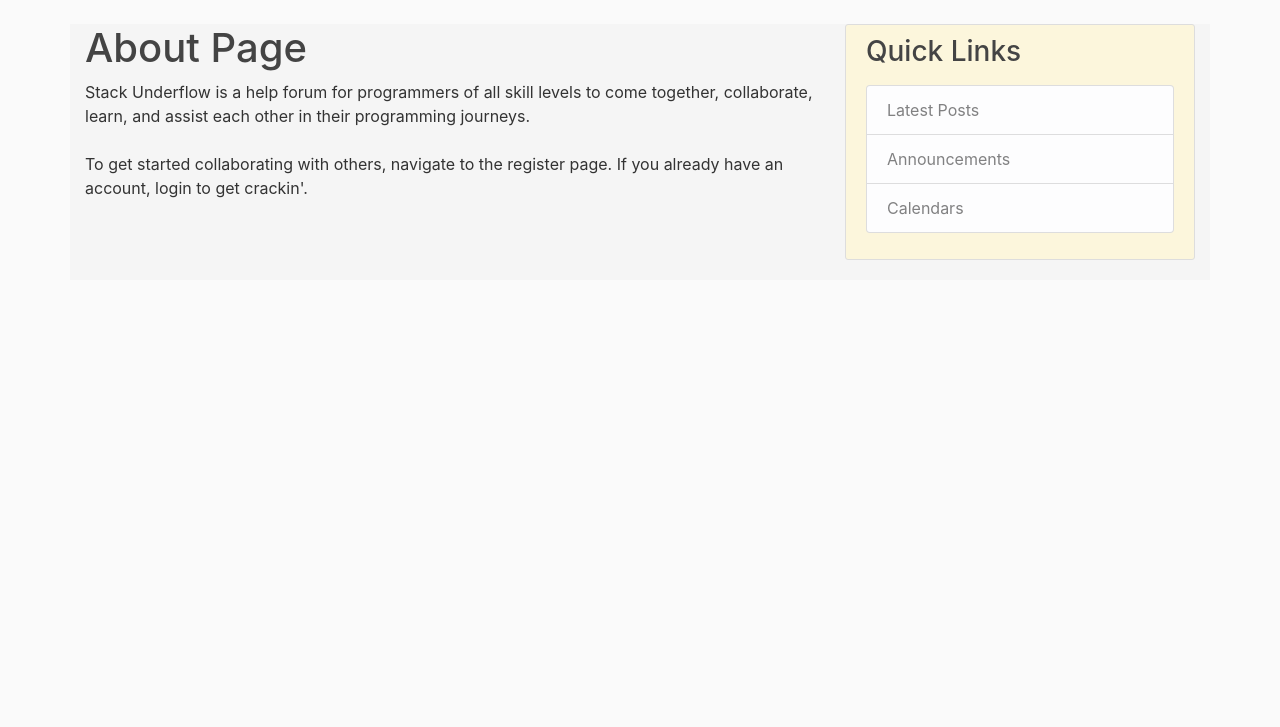
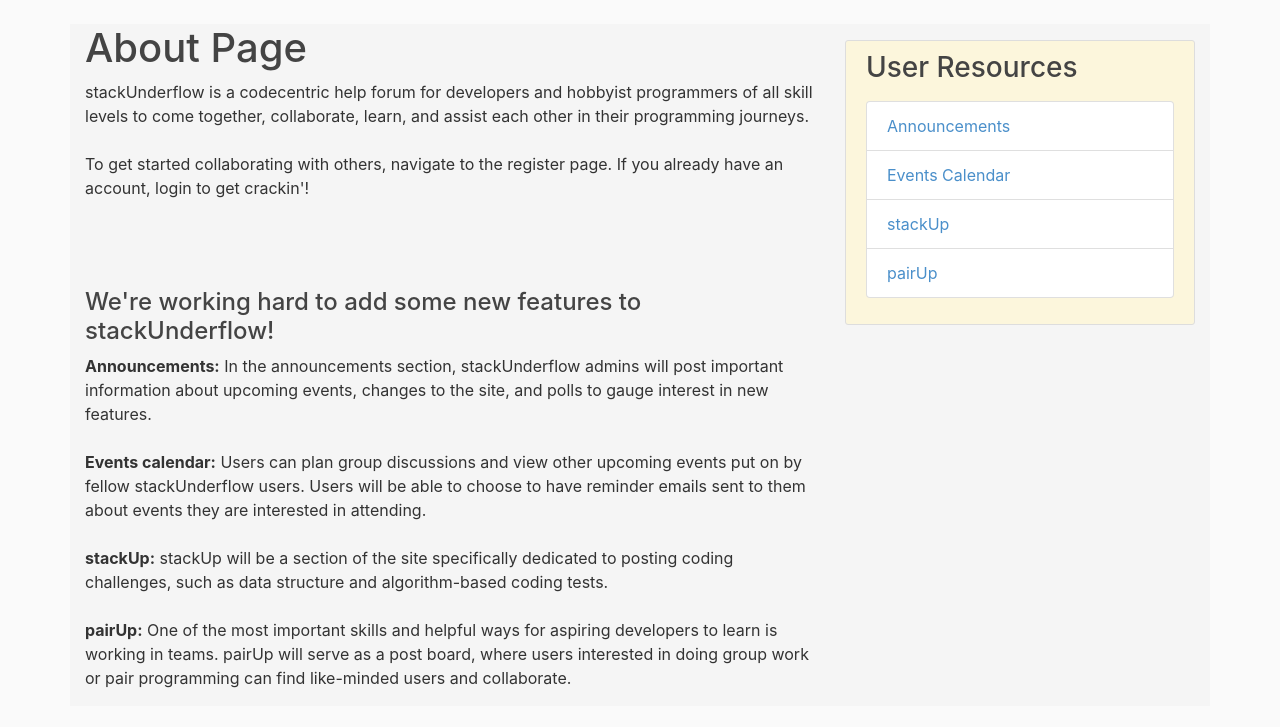
Before and after one commit to bcbecker/Stack-Underflow, a Flask app: page /about in a window 1280 px wide. Shown: the part 56-783 px from the top of the page. Run offline with Flask 2, Linux system fonts and the light colour scheme; the visitor is signed in with stand-in values (Sample User, id 1); some libraries are stand-ins or nearby versions.

Commit message:
Front end formatting, feature planning
Played with small front end changes, planning out additional features

```diff
--- a/stack_underflow/errors/__init__.py
+++ b/stack_underflow/errors/__init__.py
@@ -0,0 +1 @@
+# For packaging
--- a/stack_underflow/main/routes.py
+++ b/stack_underflow/main/routes.py
@@ -9,7 +9,6 @@ main = Blueprint('main', __name__)
 def home():
     page = request.args.get('page', 1, type=int)
     posts = Post.query.order_by(Post.date_posted.desc()).paginate(page=page, per_page=5)
-    # replies = Reply.query.order_by(Reply.date_posted)
     return render_template('index.html', posts=posts)
 
 
--- a/stack_underflow/posts/routes.py
+++ b/stack_underflow/posts/routes.py
@@ -28,7 +28,7 @@ def post(post_id):
     post = Post.query.get_or_404(post_id)
     return render_template('post.html', title=post.title, form=form, post=post)
 
-# Add reply route
+
 @posts.route("/post/<int:post_id>/reply", methods=['GET', 'POST'])
 @login_required
 def new_reply(post_id):
--- a/stack_underflow/static/main.css
+++ b/stack_underflow/static/main.css
@@ -29,7 +29,15 @@ h1, h2, h3, h4, h5, h6 {
   padding: 10px 20px;
   border: 1px solid #dddddd;
   border-radius: 3px;
-  margin-bottom: 20px;
+  margin-bottom: 25px;
+}
+
+.reply-section {
+  background:rgb(212, 212, 212);
+  padding: 10px 20px;
+  border: 1px solid #dddddd;
+  border-radius: 3px;
+  margin-bottom: 10px;
 }
 
 .article-title {
@@ -37,7 +45,7 @@ h1, h2, h3, h4, h5, h6 {
 }
 
 a.article-title:hover {
-  color: #4a8fca;
+  color: #caac4a;
   text-decoration: none;
 }
 
--- a/stack_underflow/templates/about.html
+++ b/stack_underflow/templates/about.html
@@ -2,9 +2,24 @@
 {% block content %}
     <h1>About Page</h1>
         <p>
-            Stack Underflow is a help forum for programmers of all skill levels to come together, collaborate, learn, and assist each other in their programming journeys.
+            stackUnderflow is a codecentric help forum for developers and hobbyist programmers of all skill levels to come together, collaborate, learn, and assist each other in their programming journeys.
             <br>
             <br>
-            To get started collaborating with others, navigate to the register page. If you already have an account, login to get crackin'.
+            To get started collaborating with others, navigate to the register page. If you already have an account, login to get crackin'!
+            <br>
+            <br>
+            <br>
+            <br>
+            <h4>We're working hard to add some new features to stackUnderflow!</h4>
+            <strong>Announcements:</strong> In the announcements section, stackUnderflow admins will post important information about upcoming events, changes to the site, and polls to gauge interest in new features.
+            <br>
+            <br>
+            <strong>Events calendar:</strong> Users can plan group discussions and view other upcoming events put on by fellow stackUnderflow users. Users will be able to choose to have reminder emails sent to them about events they are interested in attending.
+            <br>
+            <br>
+            <strong>stackUp:</strong> stackUp will be a section of the site specifically dedicated to posting coding challenges, such as data structure and algorithm-based coding tests.
+            <br>
+            <br>
+            <strong>pairUp:</strong> One of the most important skills and helpful ways for aspiring developers to learn is working in teams. pairUp will serve as a post board, where users interested in doing group work or pair programming can find like-minded users and collaborate.
         </p>
 {% endblock content %}
--- a/stack_underflow/templates/base.html
+++ b/stack_underflow/templates/base.html
@@ -4,10 +4,8 @@
     <!-- Required meta tags -->
     <meta charset="utf-8">
     <meta name="viewport" content="width=device-width, initial-scale=1, shrink-to-fit=no">
-
     <!-- Bootstrap CSS -->
     <link rel="stylesheet" href="https://maxcdn.bootstrapcdn.com/bootstrap/4.0.0/css/bootstrap.min.css" integrity="sha384-Gn5384xqQ1aoWXA+058RXPxPg6fy4IWvTNh0E263XmFcJlSAwiGgFAW/dAiS6JXm" crossorigin="anonymous">
-
     <link rel="stylesheet" type="text/css" href="{{ url_for('static', filename='main.css') }}">
 
     {% if title %}
@@ -59,20 +57,20 @@
           {% block content %}{% endblock %}
         </div>
         <div class="col-md-4">
-          <div class="content-section" style="background-color:rgb(252, 246, 220)">
-            <h3>Quick Links</h3>
+          <div class="content-section mt-3" style="background-color:rgb(252, 246, 220)">
+            <h3>User Resources</h3>
             <p class='text-muted'>
               <ul class="list-group">
-                <li class="list-group-item list-group-item-light">Latest Posts</li>
-                <li class="list-group-item list-group-item-light">Announcements</li>
-                <li class="list-group-item list-group-item-light">Calendars</li>
+                <li class="list-group-item"><a class="nav-item user-font" href="">Announcements</a></li>
+                <li class="list-group-item"><a class="nav-item user-font" href="">Events Calendar</a></li>
+                <li class="list-group-item"><a class="nav-item user-font" href="">stackUp</a></li>
+                <li class="list-group-item"><a class="nav-item user-font" href="">pairUp</a></li>
               </ul>
             </p>
           </div>
         </div>
       </div>
     </main>
-
 
     <!-- Optional JavaScript -->
     <!-- jQuery first, then Popper.js, then Bootstrap JS -->
--- a/stack_underflow/templates/errors/404.html
+++ b/stack_underflow/templates/errors/404.html
@@ -2,6 +2,6 @@
 {% block content %}
     <div class="content-section">
         <h1>Page Not Found (404)</h1>
-        <p>That page does not exist. Please try a different location</p>
+        <p>That page does not exist!</p>
     </div>
 {% endblock content %}
--- a/stack_underflow/templates/errors/500.html
+++ b/stack_underflow/templates/errors/500.html
@@ -2,6 +2,6 @@
 {% block content %}
     <div class="content-section">
         <h1>Something went wrong (500)</h1>
-        <p>We're experiencing some trouble on our end. Please try again later</p>
+        <p>We're experiencing some technical troubles. Please try again later</p>
     </div>
 {% endblock content %}
--- a/stack_underflow/templates/index.html
+++ b/stack_underflow/templates/index.html
@@ -1,6 +1,6 @@
 {% extends "base.html" %}
 {% block content %}
-  <h2>
+  <h2 class="mt-2">
     Top Questions
   </h2>
     {% for post in posts.items %}
@@ -17,13 +17,13 @@
             </p>
             <div class="text-right">
               <small class="text-muted">
-                {{ post.replies.count() }} replies
+              {{ post.replies.count }} replies
               </small>
             </div>
           </div>
         </article>
     {% endfor %}
-    <!--Center this?-->
+    <!--Center this? Footer?-->
     {% for page_num in posts.iter_pages(left_edge=1, right_edge=1, left_current=1, right_current=2) %}
       {% if page_num %}
         {% if posts.page == page_num %}
--- a/stack_underflow/templates/post.html
+++ b/stack_underflow/templates/post.html
@@ -23,7 +23,7 @@
 
 
   {% for reply in post.replies %}
-  <article class="media content-section">
+  <article class="media reply-section">
     <img class="rounded-circle article-img" src="{{ url_for('static', filename='images/' + post.author.image_file) }}">
     <div class="media-body">
       <div class="article-metadata">
--- a/stack_underflow/templates/reset_request.html
+++ b/stack_underflow/templates/reset_request.html
@@ -20,7 +20,7 @@
                 </div>
             </fieldset>
             <div class="form-group">
-                {{ form.submit(class="btn btn-outline-secondary") }}
+                {{ form.submit(class="btn btn-secondary") }}
             </div>
         </form>
     </div>
--- a/stack_underflow/templates/reset_token.html
+++ b/stack_underflow/templates/reset_token.html
@@ -33,7 +33,7 @@
                 </div>
             </fieldset>
             <div class="form-group">
-                {{ form.submit(class="btn btn-outline-secondary") }}
+                {{ form.submit(class="btn btn-secondary") }}
             </div>
         </form>
     </div>
```
Also changed, not shown: README.md (added).
